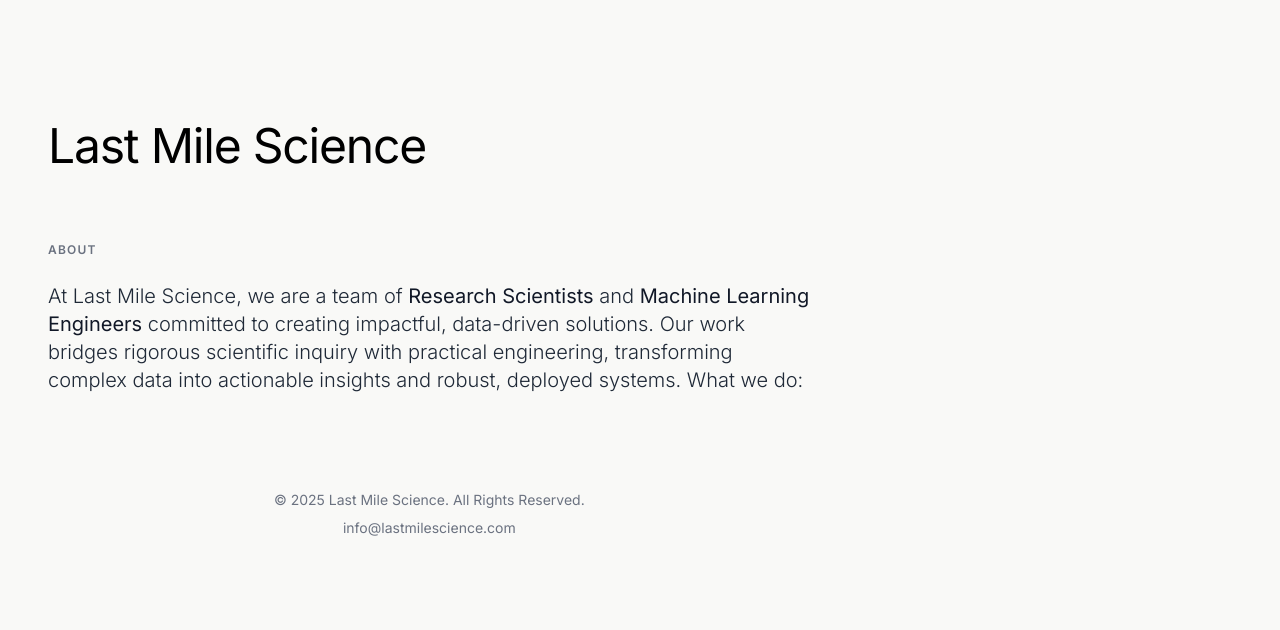
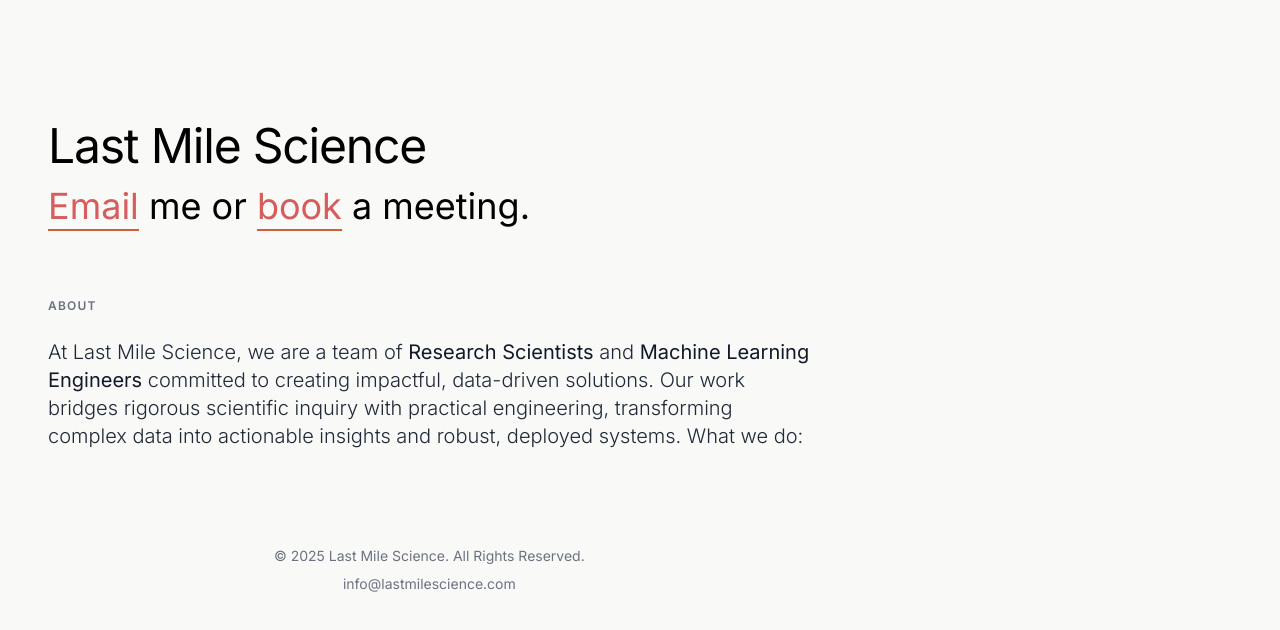
Before and after one commit to lastmilescience/lastmilescience.com, a plain HTML site: page html/index.html in a window 1280 px wide. Shown: the part 110-740 px from the top of the page. Drawn offline with nearby package versions, Linux system fonts and the light colour scheme.

Commit message:
test colors

```diff
--- a/html/index.html
+++ b/html/index.html
@@ -83,12 +83,12 @@
                 <h1 class="text-4xl md:text-5xl font-medium tracking-tight text-black">
                     Last Mile Science
                 </h1>
-                <!-- <p class="text-3xl md:text-4xl font-normal text-black leading-tight">
+                <p class="text-3xl md:text-4xl font-normal text-black leading-tight">
                     <a target="_blank" rel="noopener noreferrer" href="mailto:info@hrmerrill.dev"
                         class="custom-link text-[#d65d5d]">Email</a> me or <a target="_blank" rel="noopener noreferrer"
                         href="https://calendar.app.google/oBwBtCFJBeKDhaY1A" class="custom-link text-[#d65d5d]">book</a>
                     a meeting.
-                </p> -->
+                </p>
             </div>
 
             <!-- About Block -->
--- a/html/styles.css
+++ b/html/styles.css
@@ -9,10 +9,14 @@
     --green-light: #bccbae;
 }
 
+/* Global Styles */
 body {
-    font-family: 'Inter', sans-serif;
+    font-family: 'Inter', system-ui, -apple-system, sans-serif;
+    margin: 0;
+    padding: 0;
     background-color: var(--bg-main);
     color: var(--text-main);
+    line-height: 1.6;
 }
 
 /* Custom underline style for the links */
```
